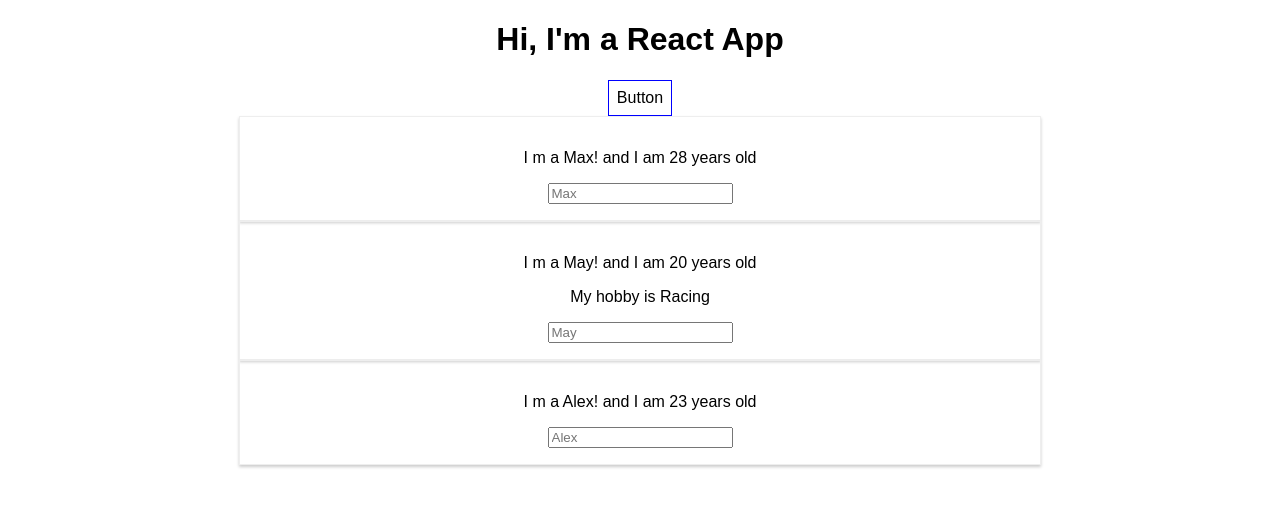
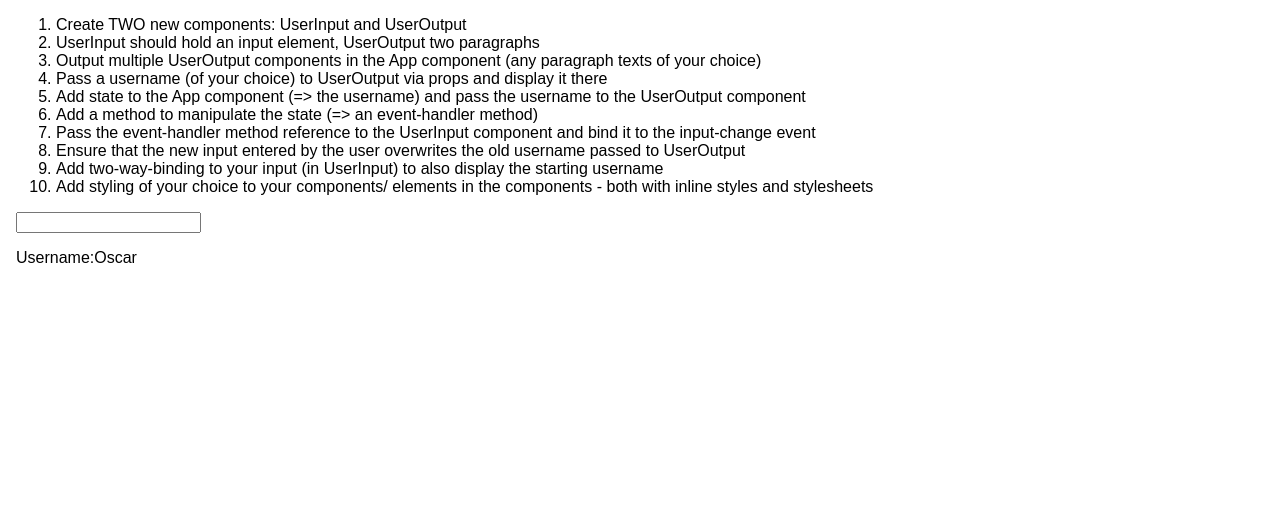
Before and after one commit to syedraza04/my-app, a React (Create React App) app: page / in a window 1280 px wide. Shown: the top 506 px of the page. Built offline with nearby package versions, Linux system fonts and the light colour scheme.

Commit message:
First Commit

```diff
--- a/src/App.css
+++ b/src/App.css
@@ -1,3 +1,3 @@
 .App {
-  text-align: center;
+  margin: 16px;
 }
--- a/src/App.js
+++ b/src/App.js
@@ -1,65 +1,42 @@
 import React, { Component } from 'react';
 import './App.css';
-
-import Person from './Person/Person'
+import UserInput from './Person/UserInput';
+import UserOutput from './Person/UserOutput';
 
 class App extends Component {
-  state = {
-      persons:[
-          {name:'Max', age:28},
-          {name:'May', age:20},
-          {name:'Alex',age:23},
-      ]
+  state={
+    username:{
+      name:'Oscar'
+    }
   };
 
-  switchNameHandler = (name,age) => {
+  changeState(){
       this.setState({
-          persons:[
-              {name:name, age:age},
-              {name:'May', age:20},
-              {name:'Alex',age:27},
-          ]
-      });
-  };
-    nameChangedHandler = (event) => {
-        console.log('Hello Working');
-        this.setState({
-            persons:[
-                {name:'Max', age:29},
-                {name:event.target.value, age:20},
-                {name:'Alex',age:27},
-            ]
-        });
-    };
+          username:{
+              name:'Ali'
+          }
+      })
+  }
 
   render() {
-    const style={
-        backgroundColor:'white',
-        font:'inherit',
-        border:'1px solid blue',
-        padding:'8px',
-        cursor:'pointer'
-    };
     return (
       <div className="App">
-        <h1>Hi, I'm a React App</h1>
-        <button
-            style={style}
-            onClick={() => this.switchNameHandler('Maximillian',88)}>Button</button>
-        <Person
-          name={this.state.persons[0].name}
-          age={this.state.persons[0].age}/>
-        <Person
-          name={this.state.persons[1].name}
-          age={this.state.persons[1].age}
-          click={this.switchNameHandler.bind(this,'Maximillian',88)}
-          changed={this.nameChangedHandler}
-          >My hobby is Racing</Person>
-        <Person
-          name={this.state.persons[2].name}
-          age={this.state.persons[2].age}/>
+        <ol>
+          <li>Create TWO new components: UserInput and UserOutput</li>
+          <li>UserInput should hold an input element, UserOutput two paragraphs</li>
+          <li>Output multiple UserOutput components in the App component (any paragraph texts of your choice)</li>
+          <li>Pass a username (of your choice) to UserOutput via props and display it there</li>
+          <li>Add state to the App component (=> the username) and pass the username to the UserOutput component</li>
+          <li>Add a method to manipulate the state (=> an event-handler method)</li>
+          <li>Pass the event-handler method reference to the UserInput component and bind it to the input-change event</li>
+          <li>Ensure that the new input entered by the user overwrites the old username passed to UserOutput</li>
+          <li>Add two-way-binding to your input (in UserInput) to also display the starting username</li>
+          <li>Add styling of your choice to your components/ elements in the components - both with inline styles and stylesheets</li>
+        </ol>
+        <UserInput />
+        <UserOutput name={this.state.username.name} onClick={this.changeState}/>
       </div>
-     );
+    );
   }
 }
 
--- /dev/null
+++ b/src/Person/UserInput.js
@@ -0,0 +1,11 @@
+import React from 'react'
+
+const userinput = (props) => {
+  return (
+    <div>
+      <input/>
+    </div>
+  )
+};
+
+export default userinput;
--- /dev/null
+++ b/src/Person/UserOutput.js
@@ -0,0 +1,11 @@
+import React from 'react'
+
+const useroutput = (props) => {
+  return (
+    <div>
+      <p>Username:{props.name}</p>
+    </div>
+  )
+};
+
+export default useroutput;
```
Also changed, not shown: src/Person/Person.js (indentation only).
